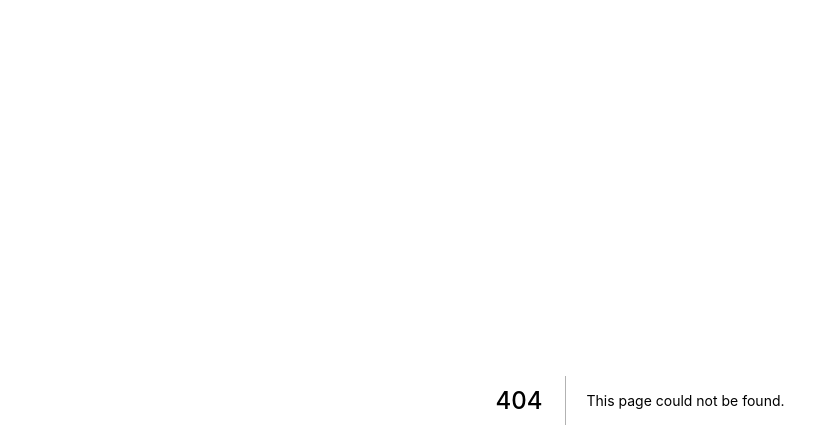
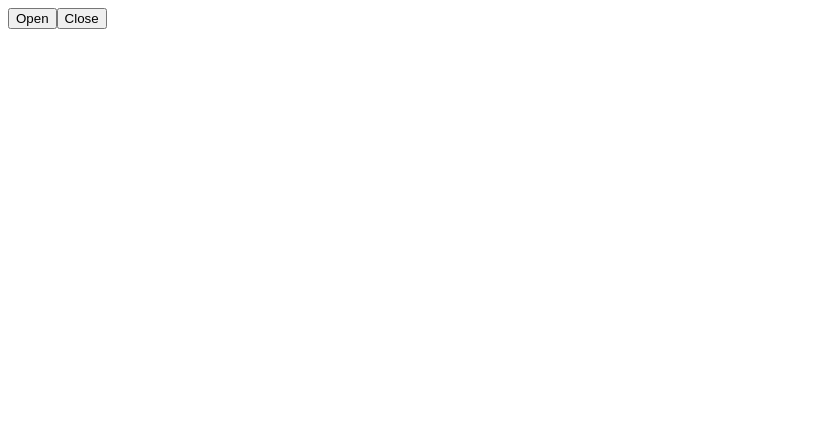
Before and after one commit to kAito0725/NutritionManagementApplication, a Next.js app: page /components/modal/Modal in a window 1280 px wide. Before the commit this address had no page. Shown: the top 448 px of the page, without its empty margins (0-839 px from the left). Built offline with nearby package versions, Linux system fonts and the light colour scheme.

Commit message:
Add Modal component.

```diff
--- /dev/null
+++ b/pages/components/modal/Modal.tsx
@@ -0,0 +1,16 @@
+import { useState } from "react"
+
+export default function Modal() {
+  const [modal, setModal] = useState<Boolean>(false)
+
+  const openModal = () => {
+    setModal(!modal)
+  }
+
+  return (
+    <>
+      <button onClick={openModal}>Open</button>
+      <button onClick={openModal}>Close</button>
+    </>
+  )
+}
```
